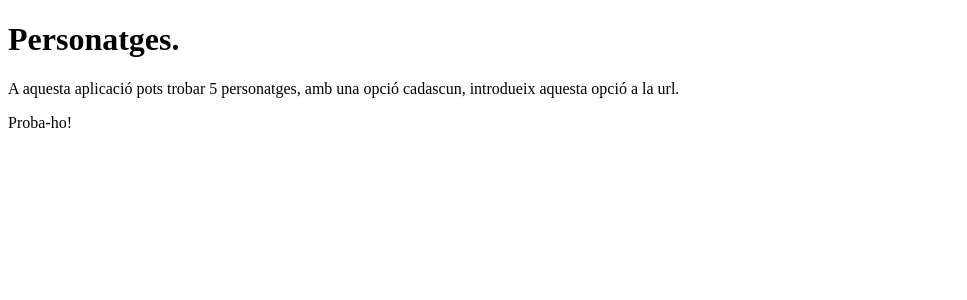
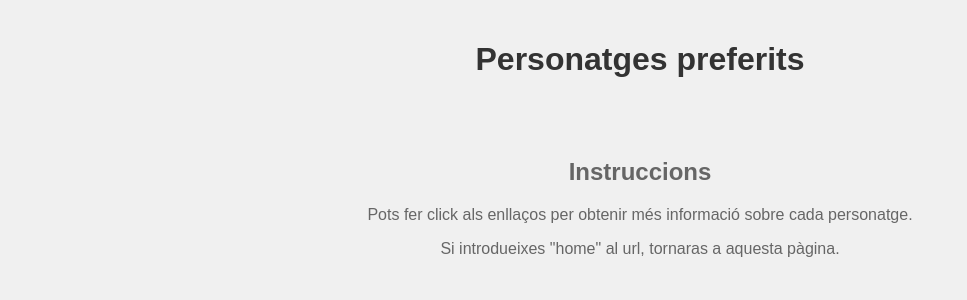
Before and after one commit to ElPatoDelCuak/setmana, a Django app: template ProjecteDjango/P2_templates/templates/P2_templates/home.html in a window 1280 px wide. Shown: the top 300 px of the page, without its empty margins (0-967 px from the left). Run offline with Django 5.2, Linux system fonts and the light colour scheme; the template is opened without the code that fills it, so the values that code supplies are empty.

Commit message:
casi acabado

```diff
--- a/ProjecteDjango/P2_templates/templates/P2_templates/home.html
+++ b/ProjecteDjango/P2_templates/templates/P2_templates/home.html
@@ -5,10 +5,75 @@
     <meta name="viewport" content="width=device-width, initial-scale=1.0">
     <title>Personatges.</title>
 </head>
+<style>
+    body {
+        font-family: Arial, sans-serif;
+        background-color: #f0f0f0;
+        margin: 0;
+        padding: 20px;
+    }
+    header {
+        text-align: center;
+        margin-bottom: 40px;
+    }
+    h1 {
+        color: #333;
+    }
+    .personatges {
+        display: flex;
+        flex-wrap: wrap;
+        gap: 20px;
+        justify-content: center;
+    }
+    card {
+        background-color: #fff;
+        border-radius: 8px;
+        box-shadow: 0 4px 8px rgba(0, 0, 0, 0.1);
+        width: 220px;
+        padding: 15px;
+        text-align: center;
+    }
+    card img {
+        width: 100%;
+        height: 250px;
+        object-fit: cover;
+        border-radius: 8px;
+    }
+    card h2 {
+        margin: 10px 0;
+        color: #555;
+    }
+    card a {
+        text-decoration: none;
+        color: #007BFF;
+    }
+
+    .instruccions {
+        margin-top: 40px;
+        text-align: center;
+        color: #666;
+    }
+
+</style>
 <body>
-    <h1>Personatges.</h1>
-    <p>A aquesta aplicació pots trobar 5 personatges, amb una opció cadascun, introdueix aquesta opció a la url.</p>
-    <p>Proba-ho!</p>
-    <p>{{ var }}</p>
+    <header>
+        <h1>Personatges preferits</h1>
+    </header>
+    <main>
+        <section class="personatges">
+        {% for personatge in personatges %}
+            <card>
+                <img src="{{ personatge.img }}" alt="Imatge de {{ personatge.nom }}">
+                <h2>{{ personatge.nom }}</h2>
+                <p><a href="{{ personatge.opcio }}">Més informació</a></p>
+            </card>
+        {% endfor %}
+        </section>
+        <section class="instruccions">
+            <h2>Instruccions</h2>
+            <p>Pots fer click als enllaços per obtenir més informació sobre cada personatge.</p>
+            <p>Si introdueixes "home" al url, tornaras a aquesta pàgina.</p>
+        </section>
+    </main>
 </body>
 </html>
--- a/ProjecteDjango/P2_templates/urls.py
+++ b/ProjecteDjango/P2_templates/urls.py
@@ -2,5 +2,7 @@ from django.urls import path
 from . import views
 
 urlpatterns = [
-    path('home/', views.home, name='home')
+    path('', views.home, name='home'),
+    path('home/', views.home, name='home'),
+    path('<str:personatge>/', views.personatge, name='personatge'),
 ]
```
Also changed, not shown: ProjecteDjango/P2_templates/templates/P2_templates/error.html (added, +60 -0 lines), ProjecteDjango/P2_templates/templates/P2_templates/personatge.html (added, +52 -0 lines), ProjecteDjango/P2_templates/views.py (+29 -19 lines), ProjecteDjango/P2_templates/static/img/arthur.png (added), ProjecteDjango/P2_templates/static/img/error_meme.png (added), ProjecteDjango/P2_templates/static/img/jhonny.png (added), ProjecteDjango/P2_templates/static/img/john.png (added), ProjecteDjango/P2_templates/static/img/lara.png (added), ProjecteDjango/P2_templates/static/img/obi-wan.png (added).
